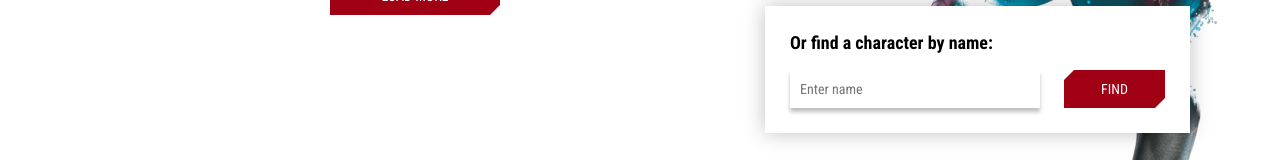
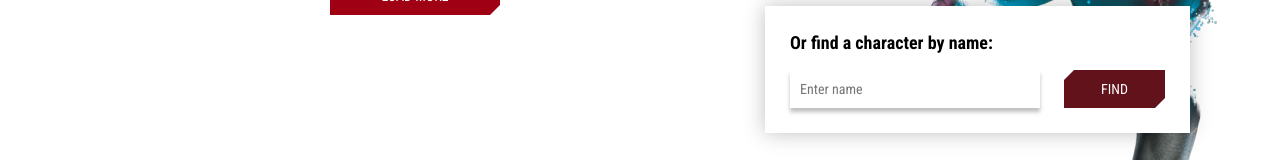
Before and after one commit to AlianGrey/marvel_site, a React (Create React App) app: page / in a window 1280 px wide. Shown: the part 765-925 px from the top of the page. Built offline with nearby package versions, Linux system fonts and the light colour scheme; no server answers.

Commit message:
add disabled and crear error functions for button for charSearchForm component

```diff
--- a/src/components/charSearchForm/CharSearchForm.js
+++ b/src/components/charSearchForm/CharSearchForm.js
@@ -8,7 +8,7 @@ import './charSearchForm.scss'
 
 const CharSearchForm = () => {
     const [ char, setChar ] = useState(null)
-    const { loading, error, clearError, getCharacterByName } = useMarvelService()
+    const { error, clearError, getCharacterByName } = useMarvelService()
 
     const onCharLoaded = (char) => {
         setChar(char)
@@ -40,8 +40,11 @@ const CharSearchForm = () => {
                 validationSchema = { Yup.object({
                     charName: Yup.string().required('This field is required!')
                 })}
+                validateOnChange={true}
+                validateOnBlur={true}
                 onSubmit = { ({charName}) => updateChar(charName) }
                 >
+                {({ isValid, dirty }) => (
                     <Form>
                         <label className="char__search-label" htmlFor='charName'> Or find a character by name: </label>
                         <div className="char__search-wrapper">
@@ -52,13 +55,14 @@ const CharSearchForm = () => {
                             placeholder="Enter name" />
                             <button
                                 type="submit"
-                            className="button button__main"
-                            disabled={loading}>
+                                disabled={!(isValid && dirty)}
+                                className="button button__main">
                                 <div className='inner'> Find  </div>
                             </button>
                         </div>
                         <FormikErrorMessage name='charName' component='div' className='char__search-error'/>
                     </Form>
+                )}
             </Formik>
             {results}
             {errorMessage}
```
Lines whose indentation alone changed are shown as unchanged.
